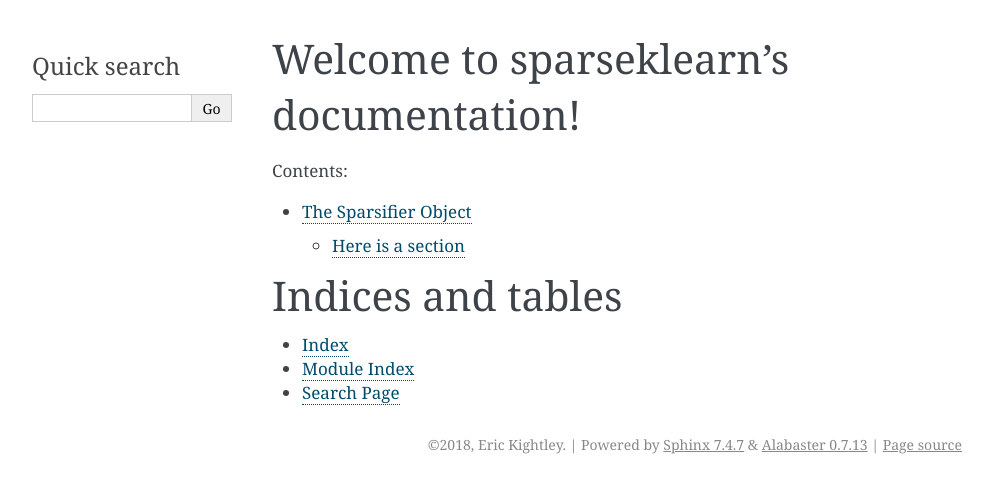
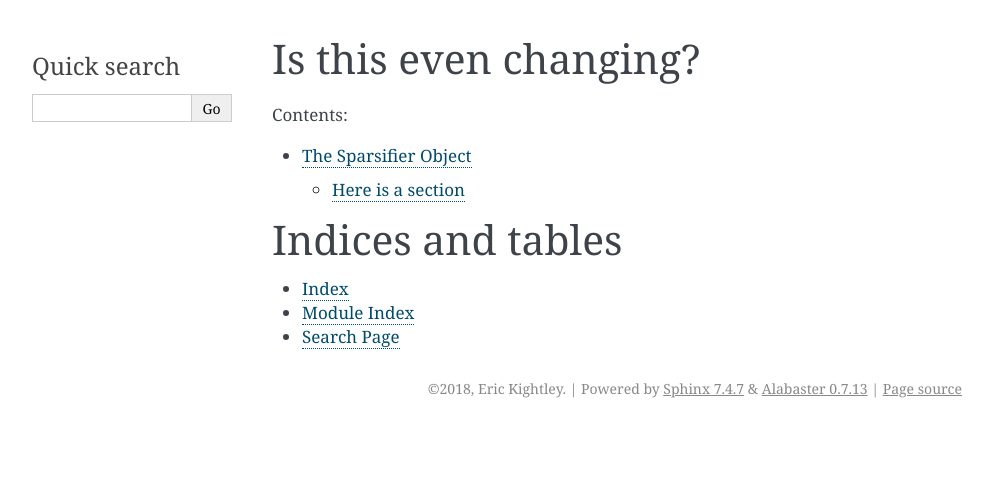
Before and after one commit to EricKightley/sparseklearn, a Sphinx documentation site: the page built from docs/index.rst, in a window 1280 px wide. Shown: the top 493 px of the page, without its empty margins (148-1141 px from the left). Built offline with Sphinx 7.4.7, drawn with Linux system fonts in a browser that asks for light colours.

Commit message:
docs testing

```diff
--- a/docs/index.rst
+++ b/docs/index.rst
@@ -3,7 +3,7 @@
    You can adapt this file completely to your liking, but it should at least
    contain the root `toctree` directive.
 
-Welcome to sparseklearn's documentation!
+Is this even changing?
 ========================================
 
 .. toctree::
```
